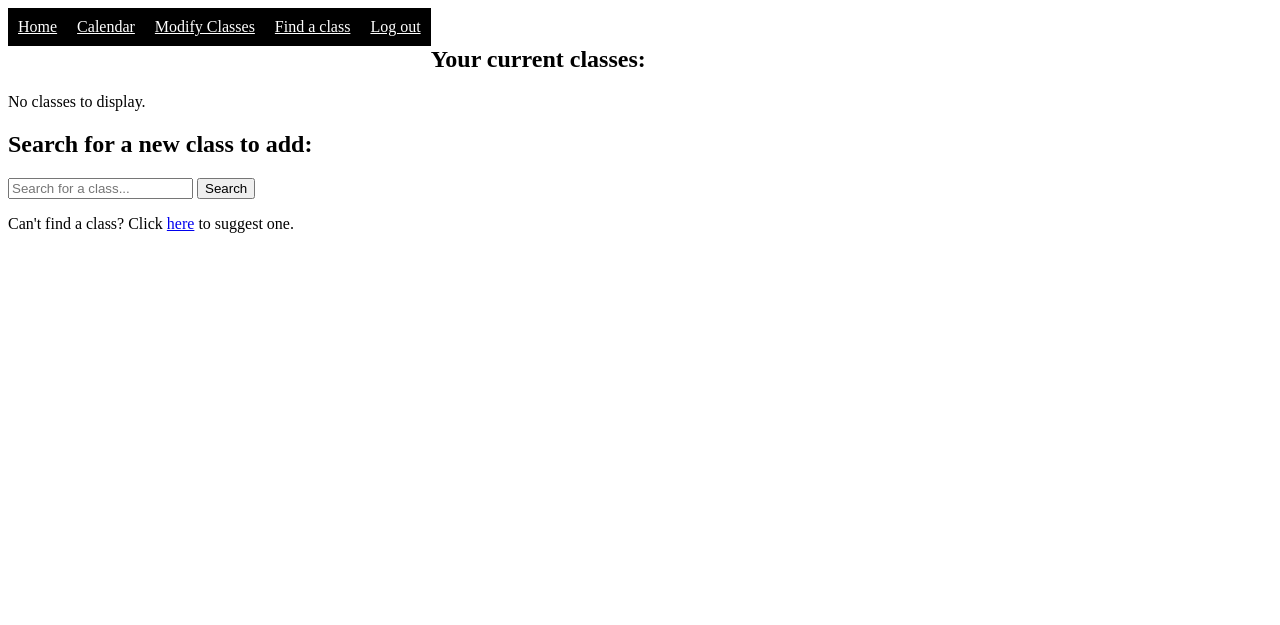
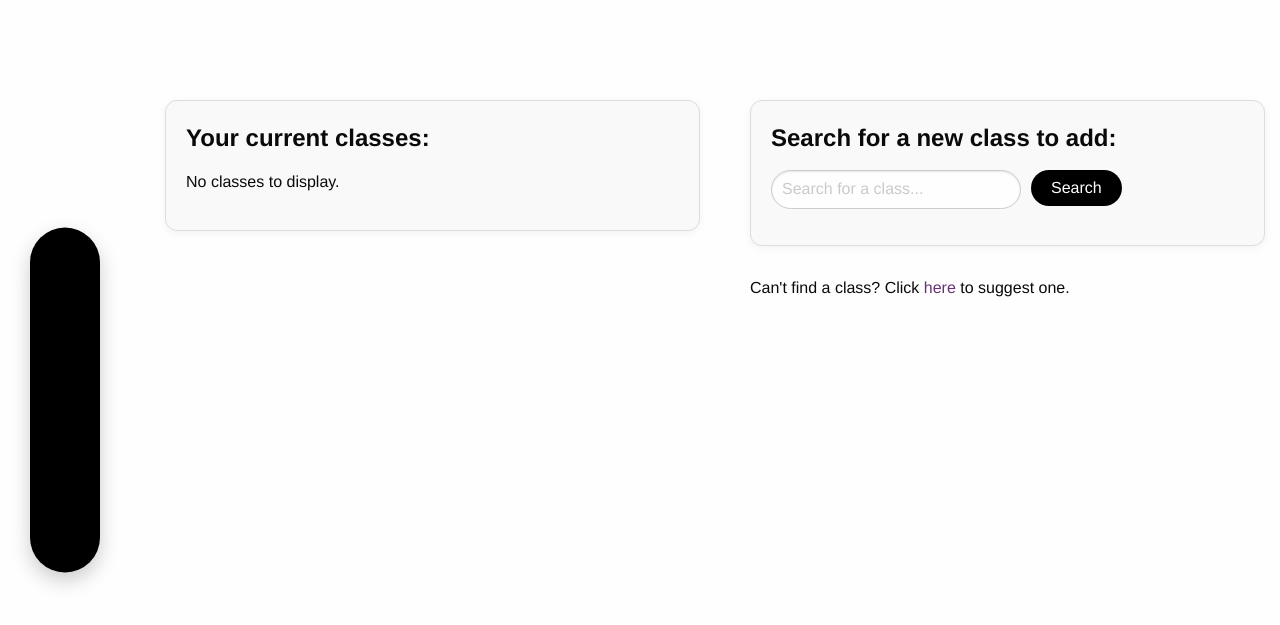
Before and after one commit to nk-nyc/p05-hojpoj-stuypedia, a Flask app: template app/templates/modify.html in a window 1280 px wide. Shown: the top 625 px of the page. Run offline with Flask 3, Linux system fonts and the light colour scheme; the template is opened without the code that fills it, so the values that code supplies are empty; some libraries are stand-ins or nearby versions.

Commit message:
formatting and link for modify classes

```diff
--- a/app/static/css/modify.css
+++ b/app/static/css/modify.css
@@ -1,19 +1,168 @@
-#navbar {
-  display: inline;
-  list-style-type: none;
+.nav-bar {
+  position: fixed;
+  left: 30px;
+  top: 50%;
+  transform: translateY(-50%);
+  width: 70px;
+  border-radius: 50px;
+  box-shadow: 0 8px 20px rgba(0,0,0,0.2);
+  border: none;
+  background: black;
+  z-index: 9999;
 }
 
-ul li {
-  float: left;
-  padding: 10px;
-  background-color: black;
+.nav-bar-left {
+  width: 100%;
+}
+
+.nav-bar .menu {
+  display: flex;
+  flex-direction: column;
+  align-items: center;
+  gap: 40px;
+  margin: 0;
+  padding: 20px 0;
+  background: transparent;
+}
+
+.nav-bar .menu li {
+  width: 100%;
+  text-align: center;
+  list-style: none;
+  background: transparent;
+  position: relative;
+}
+
+.nav-bar .menu li a {
+  display: flex;
+  flex-direction: column;
+  align-items: center;
+  justify-content: center;
+  padding: 12px 0;
+  font-size: 0;
+  color: white;
+  text-decoration: none;
+  position: relative;
+}
+
+.nav-bar .menu li a i {
+  font-size: 24px;
+  margin-bottom: 5px;
   color: white;
 }
 
-ul li a {
+.nav-bar .menu li a:hover::after {
+  content: attr(title);
+  position: absolute;
+  left: 75px;
+  top: 50%;
+  transform: translateY(-50%);
+  background: rgba(0,0,0,0.8);
   color: white;
+  padding: 5px 10px;
+  border-radius: 5px;
+  font-size: 12px;
+  white-space: nowrap;
 }
 
-ul li a:hover {
-  background-color: blue;
+.grid-container {
+  max-width: 1500px;
+  margin-left: 120px;
 }
+
+body {
+  font-family: 'Helvetica Neue', Helvetica, Arial, sans-serif;
+  font-size: 16px;
+  padding-top: 100px;
+  padding-left: 30px;
+}
+
+h2 {
+  font-size: 24px;
+  font-weight: 600;
+}
+
+p {
+  font-size: 16px;
+  line-height: 1.5;
+}
+
+.search-box {
+  border: 1px solid #ddd;
+  border-radius: 12px;
+  padding: 20px;
+  background: #f9f9f9;
+  box-shadow: 0 2px 8px rgba(0,0,0,0.05);
+  margin-left: 20px;
+}
+
+.search-box h2 {
+  margin-top: 0;
+  margin-bottom: 15px;
+}
+
+input[name="search"] {
+  width: 250px;
+  float: left;
+  margin-right: 10px;
+  padding: 10px;
+  border: 1px solid #ccc;
+  border-radius: 25px;
+}
+
+button[type="submit"] {
+  float: left;
+  background: black;
+  color: white;
+  padding: 10px 20px;
+  border: none;
+  border-radius: 25px;
+  cursor: pointer;
+}
+
+form::after {
+  content: "";
+  display: table;
+  clear: both;
+}
+
+.classes-section {
+  border: 1px solid #ddd;
+  border-radius: 12px;
+  padding: 20px;
+  background: #f9f9f9;
+  box-shadow: 0 2px 8px rgba(0,0,0,0.05);
+}
+
+.classes-section h2 {
+  margin-top: 0;
+  margin-bottom: 15px;
+}
+
+table {
+  width: 100%;
+  border-collapse: collapse;
+  margin-top: 20px;
+}
+
+button {
+  background: black;
+  color: white;
+  padding: 5px 15px;
+  border: none;
+  border-radius: 15px;
+  cursor: pointer;
+}
+
+button:hover {
+  background: #333;
+}
+
+a {
+  color: #673273;
+  text-decoration: none;
+}
+
+a:hover {
+  text-decoration: underline;
+}
--- a/app/templates/modify.html
+++ b/app/templates/modify.html
@@ -2,50 +2,75 @@
 <html lang="en">
 <head>
     <title>Stuypedia</title>
+    <!-- Foundation CSS -->
+    <link rel="stylesheet" href="https://cdn.jsdelivr.net/npm/foundation-sites@6.8.1/dist/css/foundation.min.css">
+    <!-- Foundation Icons -->
+    <link rel="stylesheet" href="https://cdnjs.cloudflare.com/ajax/libs/foundicons/3.0.0/foundation-icons.min.css">
+    <!-- jQuery -->
+    <script src="https://cdnjs.cloudflare.com/ajax/libs/jquery/3.6.0/jquery.min.js"></script>
+    <!-- Foundation JS -->
+    <script src="https://cdn.jsdelivr.net/npm/foundation-sites@6.8.1/dist/js/foundation.min.js"></script>
+    <!-- Your custom CSS -->
     <link href="../static/css/modify.css" rel="stylesheet"/>
 </head>
+<body>
 
-    <body>
-      <nav id="navbar">
-        <ul id="navbar">
-        <li> <a href='/home'> Home </a> </li>
-        <li> <a href='/calendar'> Calendar </a> </li>
-        <li> <a href='/modify'> Modify Classes </a> </li>
-        <li> <a href='/findclass'> Find a class </a> </li>
-        <li> <a href='/logout'> Log out </a> </li>
+<div class="nav-bar">
+  <div class="nav-bar-left">
+    <ul class="dropdown menu" data-dropdown-menu>
+      <li><a href='/home' title="Home"><i class="fi-home"></i> Home</a></li>
+      <li><a href='/calendar' title="Calendar"><i class="fi-calendar"></i> Calendar</a></li>
+      <li><a href='/modify' title="Modify Classes"><i class="fi-pencil"></i> Modify Classes</a></li>
+      <li><a href='/findclass' title="Find a Class"><i class="fi-magnifying-glass"></i> Find a Class</a></li>
+      <li><a href='/logout' title="Log out"><i class="fi-power"></i> Log out</a></li>
     </ul>
-      </nav>
-      <h2> Your current classes: </h2>
-      <form method="POST">
+  </div>
+</div>
+
+<div class="grid-container">
+  <div class="grid-x grid-margin-x">
+    <!-- Left column: Current classes -->
+    <div class="cell medium-6">
+      <div class="classes-section">
+        <h2>Your current classes:</h2>
         {% if your_classes %}
           {% for class in your_classes %}
-        <p> {{class}} </p>
+            <p>{{ class }}</p>
             <br>
           {% endfor %}
         {% else %}
-          <p> No classes to display. </p>
+          <p>No classes to display.</p>
         {% endif %}
+      </div>
+    </div>
 
-        <h2> Search for a new class to add: </h2>
-
+    <!-- Right column: Search section -->
+    <div class="cell medium-6">
+      <div class="search-box">
+        <h2>Search for a new class to add:</h2>
+        <form method="POST">
           <input type="text" name="search" placeholder="Search for a class...">
-          <button type="submit" class="btn btn-primary w-100"> Search </button>
+          <button type="submit">Search</button>
         </form>
+      </div>
 
       {% if searched %}
         <table>
           {% for s in searched %}
             <tr>
-            <td>{{s[1]}}</td>
-            <td> <button type="button" onclick="addClass({{s[0]}})">Add</button> </td>
+              <td>{{ s[1] }}<\/td>
+              <td><button type="button" onclick="addClass({{ s[0] }})">Add</button><\/td>
             </tr>
           {% endfor %}
         </table>
-
       {% endif %}
 
-        <p> Can't find a class? Click <a href='/addclass'>here</a> to suggest one. </p>
+      <p style="margin-top: 30px; margin-left: 20px;" >Can't find a class? Click <a href='/addclass'>here</a> to suggest one.</p>
+    </div>
+  </div>
+</div>
+
 <script src='../static/js/findclass.js'></script>
+
 </body>
-
 </html>
```
Lines whose indentation alone changed are shown as unchanged.
